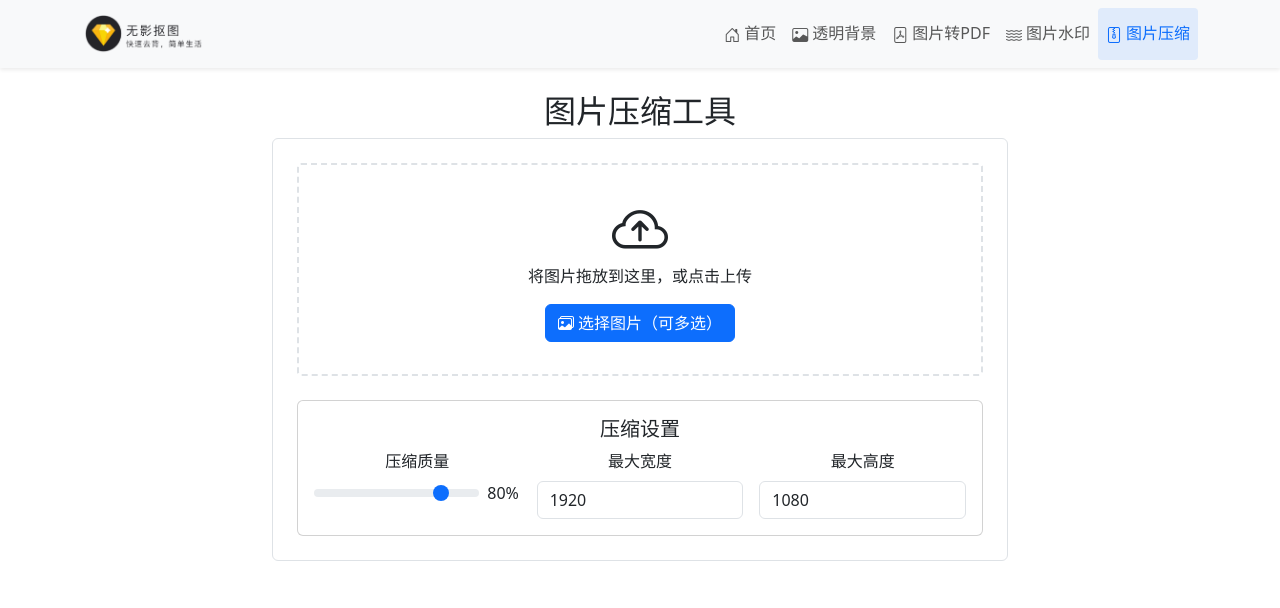
After one commit to qqphp/office-toolkit, a Flask app: page /compress in a window 1280 px wide. The commit adds this page. Shown: the top 608 px of the page. Run offline with Flask 3, Linux system fonts and the light colour scheme; some libraries are stand-ins or nearby versions.

Commit message:
* 添加图片压缩功能

```diff
--- a/app/routes/main_routes.py
+++ b/app/routes/main_routes.py
@@ -14,6 +14,7 @@ from reportlab.lib.utils import ImageReader
 from app.services.pdf_service import PDFService
 from app.services.background_service import BackgroundService
 from app.services.watermark_service import WatermarkService
+from app.services.compress_service import CompressService
 
 main_bp = Blueprint('main', __name__)
 
@@ -330,3 +331,63 @@ def add_watermark():
 def allowed_file(filename):
     return '.' in filename and \
            filename.rsplit('.', 1)[1].lower() in current_app.config['ALLOWED_EXTENSIONS']
+
+@main_bp.route('/compress')
+def compress():
+    return render_template('compress.html')
+
+@main_bp.route('/compress-image', methods=['POST'])
+def process_compress():
+    if 'image' not in request.files:
+        return jsonify({'error': '没有上传文件'}), 400
+
+    file = request.files['image']
+    if file.filename == '':
+        return jsonify({'error': '未选择文件'}), 400
+
+    compress_service = CompressService()
+    try:
+        # 获取压缩参数
+        quality = request.form.get('quality', type=int, default=80)
+        max_width = request.form.get('max_width', type=int, default=1920)
+        max_height = request.form.get('max_height', type=int, default=1080)
+
+        result_path = compress_service.process_image(file, quality, max_width, max_height)
+        return jsonify({
+            'success': True,
+            'image_url': result_path
+        })
+    except ValueError as e:
+        return jsonify({'error': str(e)}), 400
+    except Exception as e:
+        current_app.logger.error(f"压缩图片失败: {str(e)}")
+        return jsonify({'error': str(e)}), 500
+    finally:
+        compress_service.cleanup()
+
+@main_bp.route('/download-compressed', methods=['POST'])
+def download_compressed():
+    data = request.get_json()
+    if not data or 'image_url' not in data:
+        return jsonify({'error': '无效的请求'}), 400
+
+    try:
+        # 从 URL 中提取相对路径
+        relative_path = data['image_url'].split('/static/')[-1] if '/static/' in data['image_url'] else data['image_url'].lstrip('/')
+        # 构建完整的文件系统路径
+        image_path = os.path.join(current_app.root_path, 'static', relative_path)
+
+        if not os.path.exists(image_path):
+            return jsonify({'error': '图片不存在'}), 404
+
+        timestamp = time.strftime('%Y%m%d_%H%M%S')
+        return send_file(
+            image_path,
+            mimetype='image/jpeg',
+            as_attachment=True,
+            download_name=f'compressed_image_{timestamp}.jpg'
+        )
+
+    except Exception as e:
+        current_app.logger.error(f"下载压缩图片失败: {str(e)}")
+        return jsonify({'error': '下载失败'}), 500
--- /dev/null
+++ b/app/static/css/compress.css
@@ -0,0 +1,62 @@
+.upload-container {
+    border-radius: 8px;
+}
+
+.upload-area {
+    border: 2px dashed #dee2e6;
+    border-radius: 4px;
+    padding: 2rem;
+    cursor: pointer;
+    transition: all 0.3s ease;
+}
+
+.upload-area:hover {
+    border-color: #0d6efd;
+    background-color: rgba(13, 110, 253, 0.05);
+}
+
+.upload-area.dragover {
+    border-color: #0d6efd;
+    background-color: rgba(13, 110, 253, 0.1);
+}
+
+.preview-box {
+    min-height: 300px;
+    padding: 1rem;
+    display: flex;
+    align-items: center;
+    justify-content: center;
+    background-color: #f8f9fa;
+    border-radius: 0.25rem;
+}
+
+.preview-box img {
+    max-width: 100%;
+    max-height: 280px;
+    object-fit: contain;
+}
+
+.compression-settings .form-range {
+    width: 80%;
+}
+
+.image-info {
+    font-size: 0.875rem;
+    color: #6c757d;
+}
+
+.compression-ratio {
+    color: #198754;
+    font-weight: 500;
+}
+
+/* 响应式调整 */
+@media (max-width: 768px) {
+    .preview-box {
+        min-height: 200px;
+    }
+
+    .preview-box img {
+        max-height: 180px;
+    }
+}
--- /dev/null
+++ b/app/static/js/compress.js
@@ -0,0 +1,234 @@
+let selectedFiles = [];
+let currentImageIndex = 0;
+let processedImages = [];
+
+// 初始化
+document.addEventListener('DOMContentLoaded', function() {
+    initializeDropZone();
+    initializeQualitySlider();
+    initializeFileInput();
+});
+
+// 初始化拖放区域
+function initializeDropZone() {
+    const dropZone = document.getElementById('dropZone');
+
+    ['dragenter', 'dragover', 'dragleave', 'drop'].forEach(eventName => {
+        dropZone.addEventListener(eventName, preventDefaults, false);
+    });
+
+    ['dragenter', 'dragover'].forEach(eventName => {
+        dropZone.addEventListener(eventName, highlight, false);
+    });
+
+    ['dragleave', 'drop'].forEach(eventName => {
+        dropZone.addEventListener(eventName, unhighlight, false);
+    });
+
+    dropZone.addEventListener('drop', handleDrop, false);
+}
+
+// 初始化质量滑块
+function initializeQualitySlider() {
+    const quality = document.getElementById('quality');
+    const qualityValue = document.getElementById('qualityValue');
+
+    quality.addEventListener('input', function() {
+        qualityValue.textContent = this.value + '%';
+    });
+}
+
+// 初始化文件输入
+function initializeFileInput() {
+    const fileInput = document.getElementById('fileInput');
+    fileInput.addEventListener('change', function() {
+        handleFiles(this.files);
+    });
+}
+
+// 处理文件
+async function handleFiles(files) {
+    if (files.length === 0) return;
+
+    selectedFiles = Array.from(files);
+    processedImages = [];
+    currentImageIndex = 0;
+
+    // 显示进度条
+    const progressContainer = document.getElementById('progressContainer');
+    const progressBar = document.getElementById('progressBar');
+    const progressText = document.getElementById('progressText');
+
+    progressContainer.classList.remove('d-none');
+    progressBar.style.width = '0%';
+    progressBar.setAttribute('aria-valuenow', 0);
+    progressText.innerHTML = `<span class="badge bg-primary">准备处理 ${files.length} 张图片</span>`;
+
+    // 处理每个文件
+    for (let i = 0; i < files.length; i++) {
+        const file = files[i];
+        await processImage(file);
+
+        // 更新进度
+        const progress = ((i + 1) / files.length) * 100;
+        progressBar.style.width = progress + '%';
+        progressBar.setAttribute('aria-valuenow', progress);
+        progressText.innerHTML = `<span class="badge bg-primary">已处理 ${i + 1}/${files.length} 张图片</span>`;
+    }
+
+    // 显示预览
+    showImage(0);
+    document.getElementById('previewContainer').classList.remove('d-none');
+    updateNavigationButtons();
+}
+
+// 处理单个图片
+async function processImage(file) {
+    const formData = new FormData();
+    formData.append('image', file);
+    formData.append('quality', document.getElementById('quality').value);
+    formData.append('max_width', document.getElementById('maxWidth').value);
+    formData.append('max_height', document.getElementById('maxHeight').value);
+
+    try {
+        const response = await fetch('/compress-image', {
+            method: 'POST',
+            body: formData
+        });
+
+        const data = await response.json();
+        if (data.success) {
+            processedImages.push(data.image_url);
+        } else {
+            throw new Error(data.error || '处理失败');
+        }
+    } catch (error) {
+        console.error('Error:', error);
+        alert(error.message || '处理失败');
+    }
+}
+
+// 显示图片
+function showImage(index) {
+    const file = selectedFiles[index];
+    const processedUrl = processedImages[index];
+
+    // 显示原图
+    const originalPreview = document.querySelector('.original-preview');
+    const originalSize = document.querySelector('.original-size');
+
+    originalPreview.innerHTML = `<img src="${URL.createObjectURL(file)}" alt="原图">`;
+    originalSize.textContent = `原始大小: ${formatFileSize(file.size)}`;
+
+    // 显示压缩后的图片
+    const compressedPreview = document.querySelector('.compressed-preview');
+    const compressedSize = document.querySelector('.compressed-size');
+    const compressionRatio = document.querySelector('.compression-ratio');
+
+    // 获取压缩后的图片大小
+    fetch(processedUrl)
+        .then(response => response.blob())
+        .then(blob => {
+            compressedPreview.innerHTML = `<img src="${processedUrl}" alt="压缩后">`;
+            compressedSize.textContent = `压缩后大小: ${formatFileSize(blob.size)}`;
+            const ratio = ((1 - blob.size / file.size) * 100).toFixed(2);
+            compressionRatio.textContent = `压缩率: ${ratio}%`;
+        });
+}
+
+// 下载当前图片
+document.getElementById('downloadBtn').addEventListener('click', async function() {
+    const currentUrl = processedImages[currentImageIndex];
+    if (!currentUrl) return;
+
+    try {
+        const response = await fetch('/download-compressed', {
+            method: 'POST',
+            headers: {
+                'Content-Type': 'application/json'
+            },
+            body: JSON.stringify({
+                image_url: currentUrl
+            })
+        });
+
+        if (response.ok) {
+            const blob = await response.blob();
+            const url = window.URL.createObjectURL(blob);
+            const a = document.createElement('a');
+            a.href = url;
+            a.download = `compressed_${selectedFiles[currentImageIndex].name}`;
+            document.body.appendChild(a);
+            a.click();
+            document.body.removeChild(a);
+            window.URL.revokeObjectURL(url);
+        } else {
+            throw new Error('下载失败');
+        }
+    } catch (error) {
+        console.error('Error:', error);
+        alert('下载失败');
+    }
+});
+
+// 导航函数
+function showPreviousImage() {
+    if (currentImageIndex > 0) {
+        currentImageIndex--;
+        showImage(currentImageIndex);
+        updateNavigationButtons();
+    }
+}
+
+function showNextImage() {
+    if (currentImageIndex < selectedFiles.length - 1) {
+        currentImageIndex++;
+        showImage(currentImageIndex);
+        updateNavigationButtons();
+    }
+}
+
+// 更新导航按钮状态
+function updateNavigationButtons() {
+    const prevButton = document.getElementById('prevButton');
+    const nextButton = document.getElementById('nextButton');
+    const imageCounter = document.getElementById('imageCounter');
+    const navigation = document.querySelector('.image-navigation');
+
+    if (selectedFiles.length > 1) {
+        navigation.classList.remove('d-none');
+        prevButton.disabled = currentImageIndex === 0;
+        nextButton.disabled = currentImageIndex === selectedFiles.length - 1;
+        imageCounter.textContent = `${currentImageIndex + 1}/${selectedFiles.length}`;
+    } else {
+        navigation.classList.add('d-none');
+    }
+}
+
+// 工具函数
+function preventDefaults(e) {
+    e.preventDefault();
+    e.stopPropagation();
+}
+
+function highlight(e) {
+    document.getElementById('dropZone').classList.add('dragover');
+}
+
+function unhighlight(e) {
+    document.getElementById('dropZone').classList.remove('dragover');
+}
+
+function handleDrop(e) {
+    const dt = e.dataTransfer;
+    const files = dt.files;
+    handleFiles(files);
+}
+
+function formatFileSize(bytes) {
+    if (bytes === 0) return '0 Bytes';
+    const k = 1024;
+    const sizes = ['Bytes', 'KB', 'MB', 'GB'];
+    const i = Math.floor(Math.log(bytes) / Math.log(k));
+    return parseFloat((bytes / Math.pow(k, i)).toFixed(2)) + ' ' + sizes[i];
+}
--- a/app/templates/base.html
+++ b/app/templates/base.html
@@ -47,7 +47,13 @@
                     <li class="nav-item">
                         <a class="nav-link {{ 'active' if request.endpoint == 'main.watermark' }}"
                            href="{{ url_for('main.watermark') }}">
-                            <i class="bi bi-image me-1"></i>图片水印
+                            <i class="bi bi-water me-1"></i>图片水印
+                        </a>
+                    </li>
+                    <li class="nav-item">
+                        <a class="nav-link {{ 'active' if request.endpoint == 'main.compress' }}"
+                           href="{{ url_for('main.compress') }}">
+                            <i class="bi bi-file-zip me-1"></i>图片压缩
                         </a>
                     </li>
                 </ul>
--- /dev/null
+++ b/app/templates/compress.html
@@ -0,0 +1,125 @@
+{% extends "base.html" %}
+
+{% block extra_css %}
+<link rel="stylesheet" href="{{ url_for('static', filename='css/compress.css') }}">
+{% endblock %}
+
+{% block content %}
+<div class="row justify-content-center">
+    <div class="col-md-8 text-center">
+        <h2 class="section-title">图片压缩工具</h2>
+        <div class="upload-container p-4 border rounded mb-5">
+            <div class="upload-area" id="dropZone">
+                <i class="bi bi-cloud-arrow-up display-4"></i>
+                <p class="mb-3">将图片拖放到这里，或点击上传</p>
+                <input type="file" id="fileInput" class="d-none" accept="image/*" multiple>
+                <button class="btn btn-primary" onclick="document.getElementById('fileInput').click()">
+                    <i class="bi bi-images me-1"></i>选择图片（可多选）
+                </button>
+            </div>
+
+            <!-- 压缩设置 -->
+            <div class="compression-settings mt-4">
+                <div class="card">
+                    <div class="card-body">
+                        <h5 class="card-title">压缩设置</h5>
+                        <div class="row g-3">
+                            <div class="col-md-4">
+                                <label for="quality" class="form-label">压缩质量</label>
+                                <div class="input-group">
+                                    <input type="range" class="form-range" id="quality" min="1" max="100" value="80">
+                                    <span id="qualityValue" class="ms-2">80%</span>
+                                </div>
+                            </div>
+                            <div class="col-md-4">
+                                <label for="maxWidth" class="form-label">最大宽度</label>
+                                <input type="number" class="form-control" id="maxWidth" value="1920">
+                            </div>
+                            <div class="col-md-4">
+                                <label for="maxHeight" class="form-label">最大高度</label>
+                                <input type="number" class="form-control" id="maxHeight" value="1080">
+                            </div>
+                        </div>
+                    </div>
+                </div>
+            </div>
+
+            <!-- 进度条 -->
+            <div id="progressContainer" class="progress-section mt-4 d-none">
+                <div class="card">
+                    <div class="card-body">
+                        <h6 class="card-subtitle mb-3 text-muted">处理进度</h6>
+                        <div class="progress">
+                            <div id="progressBar"
+                                 class="progress-bar progress-bar-striped progress-bar-animated"
+                                 role="progressbar" style="width: 0%"
+                                 aria-valuenow="0"
+                                 aria-valuemin="0"
+                                 aria-valuemax="100">
+                            </div>
+                        </div>
+                        <div id="progressText" class="text-center mt-2">
+                            <span class="badge bg-primary">准备处理...</span>
+                        </div>
+                    </div>
+                </div>
+            </div>
+        </div>
+
+        <!-- 预览区域 -->
+        <div id="previewContainer" class="mt-4 d-none">
+            <div class="row">
+                <div class="col-md-6">
+                    <div class="card h-100">
+                        <div class="card-header bg-transparent">
+                            <h5 class="mb-0">原图</h5>
+                        </div>
+                        <div class="card-body">
+                            <div class="preview-box original-preview"></div>
+                            <div class="image-info mt-2">
+                                <p class="original-size mb-0"></p>
+                            </div>
+                        </div>
+                    </div>
+                </div>
+                <div class="col-md-6">
+                    <div class="card h-100">
+                        <div class="card-header bg-transparent">
+                            <h5 class="mb-0">压缩后</h5>
+                        </div>
+                        <div class="card-body">
+                            <div class="preview-box compressed-preview"></div>
+                            <div class="image-info mt-2">
+                                <p class="compressed-size mb-0"></p>
+                                <p class="compression-ratio mb-0"></p>
+                            </div>
+                        </div>
+                        <div class="card-footer bg-transparent">
+                            <button id="downloadBtn" class="btn btn-success">
+                                <i class="bi bi-download me-1"></i>下载图片
+                            </button>
+                        </div>
+                    </div>
+                </div>
+            </div>
+
+            <!-- 图片导航 -->
+            <div class="image-navigation mt-3 d-none">
+                <div class="d-flex justify-content-between align-items-center">
+                    <button class="btn btn-outline-primary" onclick="showPreviousImage()" id="prevButton">
+                        <i class="bi bi-chevron-left"></i> 上一张
+                    </button>
+                    <span id="imageCounter" class="text-muted">1/1</span>
+                    <button class="btn btn-outline-primary" onclick="showNextImage()" id="nextButton">
+                        下一张 <i class="bi bi-chevron-right"></i>
+                    </button>
+                </div>
+            </div>
+        </div>
+    </div>
+</div>
+{% endblock %}
+
+{% block extra_js %}
+<script src="{{ url_for('static', filename='js/compress.js') }}"></script>
+{% endblock %}
--- a/config.py
+++ b/config.py
@@ -13,4 +13,9 @@ class Config:
     # 更新模型路径配置
     U2NET_HOME = os.path.join('app', 'models', 'u2net')
     CASCADE_PATH = os.path.join('app', 'models', 'cascades')
+
+    # 图片转pdf目录配置
     IMG_TO_PDF_FOLDER = os.path.join(UPLOAD_FOLDER, 'img_to_pdf')
+
+    # 图片压缩目录配置
+    IMG_COMPRESS_FOLDER = os.path.join(UPLOAD_FOLDER, 'compress')
```
Also changed, not shown: app/services/compress_service.py (added, +69 -0 lines), app/static/uploads/compress/41f057ee-4cb4-413b-8272-7a5fe4d67784.jpg (added), app/static/uploads/compress/626cfbaf-91fc-4539-b348-355e20092fad.jpg (added), app/static/uploads/compress/64e4524a-c0bc-4889-aa57-8ba5573d50ae.jpg (added), app/static/uploads/compress/6e5c6bd6-5463-43e7-a937-2cb2baf3a836.jpg (added), app/static/uploads/compress/9de712f2-4d2c-4a9f-bbe7-89d4c1baee65.jpg (added), app/static/uploads/compress/ce03271f-6fc7-4597-819b-14e042769171.jpg (added), app/static/uploads/compress/e79a36bd-f1d7-441b-8f22-d2b8d1d03985.jpg (added), 1 other file.
